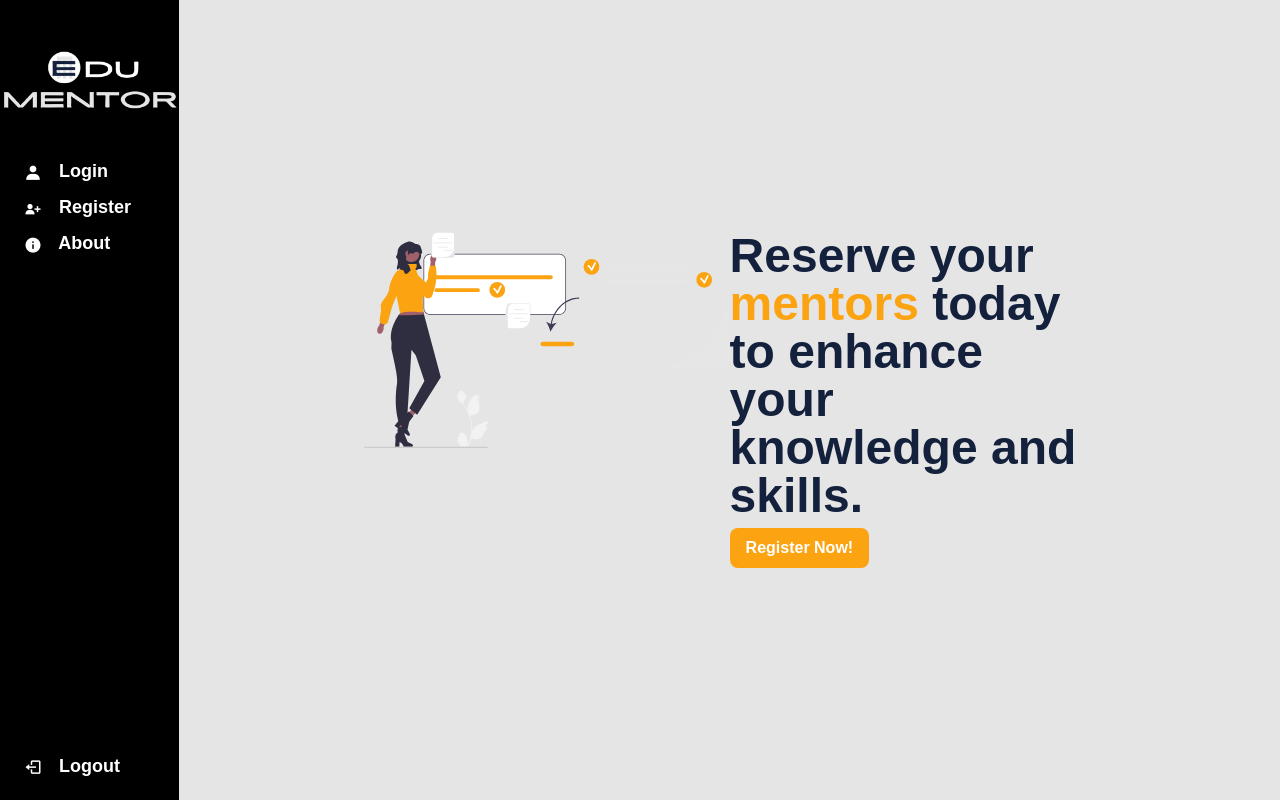
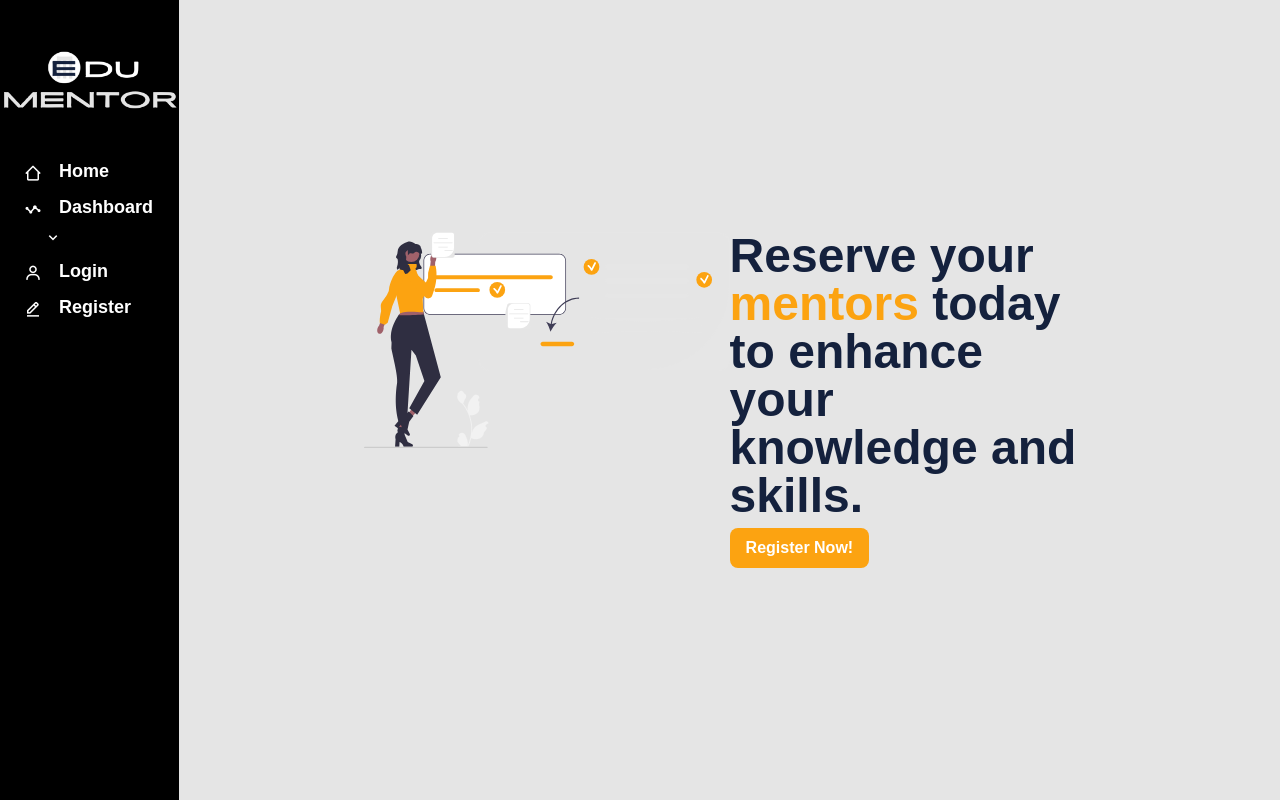
Before and after one commit to thedeepakmaurya/edu_mentor, a React (Create React App) app: page / in a window 1280 px wide. Built offline with nearby package versions, Linux system fonts and the light colour scheme; no server answers.

Commit message:
sidemenu updated

```diff
--- a/src/components/About.js
+++ /dev/null
@@ -1,9 +0,0 @@
-import React from 'react'
-
-const About = () => {
-  return (
-    <div>Under Maintanance....</div>
-  )
-}
-
-export default About
--- /dev/null
+++ b/src/components/AdminDashboard.js
@@ -0,0 +1,9 @@
+import React from 'react'
+
+const AdminDashboard = () => {
+  return (
+    <div>AdminDashboard</div>
+  )
+}
+
+export default AdminDashboard
--- a/src/components/SideMenu.js
+++ b/src/components/SideMenu.js
@@ -1,7 +1,17 @@
-import React from 'react'
+import React, { useState } from 'react'
 import logo from '../assets/img/logo.png'
+import { useFirebase } from '../utils/Firebase'
 
 const SideMenu = () => {
+
+    const firebase = useFirebase();
+    console.log(firebase)
+
+    const [isDropdown, setIsDropdown] = useState(false);
+
+    const handleClick = () => {
+        setIsDropdown(!isDropdown);
+    }
 
     return (
         <div className='flex flex-col bg-black items-center text-white h-screen w-[14%]'>
@@ -9,12 +19,26 @@ const SideMenu = () => {
                 <img className='w-44 mt-5 mb-5' alt='logo' src={logo} />
             </div>
             <div className='flex flex-col gap-2 w-full pl-6'>
-                <h2 className='font-semibold text-lg '><i className='bx bxs-user pr-3 align-middle'></i> <a href='/login'>Login</a></h2>
-                <h2 className='font-semibold text-lg'><i className='bx bxs-user-plus pr-3 align-middle'></i> <a href='/register'>Register</a></h2>
-                <h2 className='font-semibold text-lg'><i className='bx bxs-info-circle pr-3 align-middle'></i> <a href='/about'>About</a></h2>
+                <h2 className='font-semibold text-lg '><i className='bx bx-home-alt-2 pr-3 align-middle'></i> <a href='/'>Home</a></h2>
+                <div  onClick={handleClick} >
+                    <h2 className='font-semibold text-lg cursor-pointer'><i className='bx bx-stats pr-3 align-middle'></i> Dashboard<i className='bx bx-chevron-down align-middle pl-5'></i></h2>
+                    {
+                        isDropdown &&
+                        (
+                        <div className='pl-7 mt-2 w-full'>
+                            <h2 className='font-semibold text-lg '><i className='bx bx-cog pr-3 align-middle'></i> <a href='/admin'>Admin</a></h2>
+                            <h2 className='font-semibold text-lg '><i className='bx bx-laptop pr-3 align-middle'></i> <a href='/teacher'>Teacher</a></h2>
+                            <h2 className='font-semibold text-lg '><i className='bx bx-book-reader pr-3 align-middle'></i> <a href='/student'>Student</a></h2>
+                        </div>
+                        )
+                    }
+                </div>
+                <h2 className='font-semibold text-lg '><i className='bx bx-user pr-3 align-middle'></i> <a href='/login'>Login</a></h2>
+                <h2 className='font-semibold text-lg'><i className='bx bx-edit-alt pr-3 align-middle'></i> <a href='/register'>Register</a></h2>
             </div>
+
             <div className='w-[14%] pl-6  bottom-5 fixed'>
-                <h2 className='font-semibold text-lg'><i className='bx bx-log-out pr-3 align-middle'></i> Logout</h2>
+                {firebase.isLoggedIn && <h2 className='font-semibold text-lg'><i className='bx bx-log-out pr-3 align-middle'></i> Logout</h2>}
             </div>
         </div>
     )
--- /dev/null
+++ b/src/components/StudentDashboard.js
@@ -0,0 +1,9 @@
+import React from 'react'
+
+const StudentDashboard = () => {
+  return (
+    <div>StudentDashboard</div>
+  )
+}
+
+export default StudentDashboard
--- /dev/null
+++ b/src/components/TeacherDashboard.js
@@ -0,0 +1,9 @@
+import React from 'react'
+
+const TeacherDashboard = () => {
+  return (
+    <div>TeacherDashboard</div>
+  )
+}
+
+export default TeacherDashboard
--- a/src/components/Home.js
+++ b/src/components/pages/Home.js
@@ -1,5 +1,5 @@
 import React from 'react';
-import intro from '../assets/img/intro.svg';
+import intro from '../../assets/img/intro.svg';
 import { useNavigate } from 'react-router-dom';
 
 const Home = () => {
--- a/src/components/Login.js
+++ b/src/components/pages/Login.js
@@ -1,5 +1,5 @@
 import React, { useEffect, useState } from 'react'
-import { useFirebase } from './utils/context/Firebase'
+import { useFirebase } from '../../utils/Firebase'
 import { useNavigate } from 'react-router-dom';
 
 const Login = () => {
--- a/src/components/Register.js
+++ b/src/components/pages/Register.js
@@ -1,5 +1,5 @@
 import React, { useEffect, useState } from 'react'
-import { useFirebase } from './utils/context/Firebase';
+import { useFirebase } from '../../utils/Firebase';
 import { useNavigate } from 'react-router-dom';
 
 const Register = () => {
--- a/src/index.js
+++ b/src/index.js
@@ -1,6 +1,6 @@
 import React from 'react';
 import ReactDOM from 'react-dom/client';
-import { FirebaseProvider } from './components/utils/context/Firebase'
+import { FirebaseProvider } from './utils/Firebase'
 import './main.css';
 import App from './App';
 
```
Also changed, not shown: src/App.js (+18 -8 lines), src/components/Body.js (renamed from src/Body.js), src/utils/Firebase.js (renamed from src/components/utils/context/Firebase.js).
